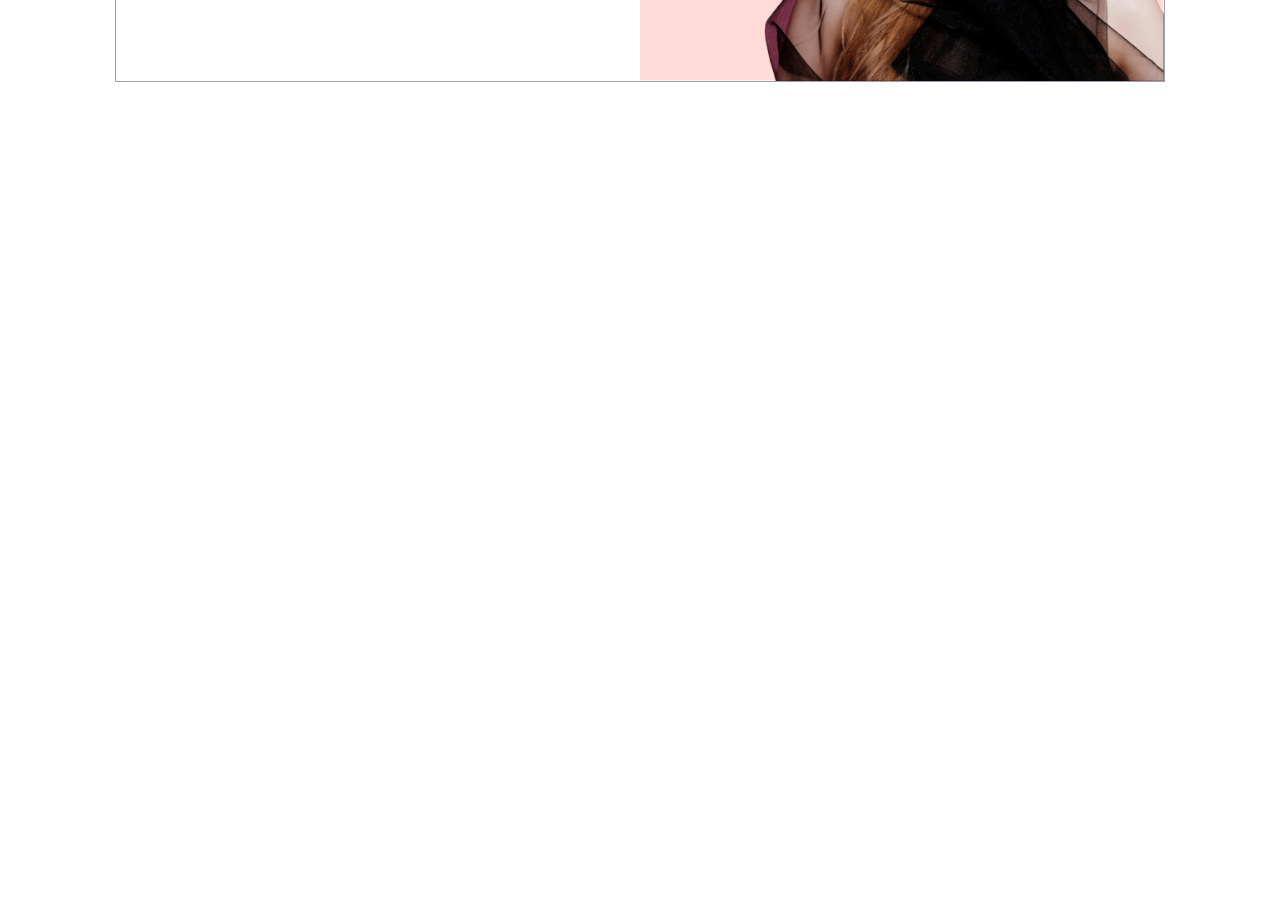
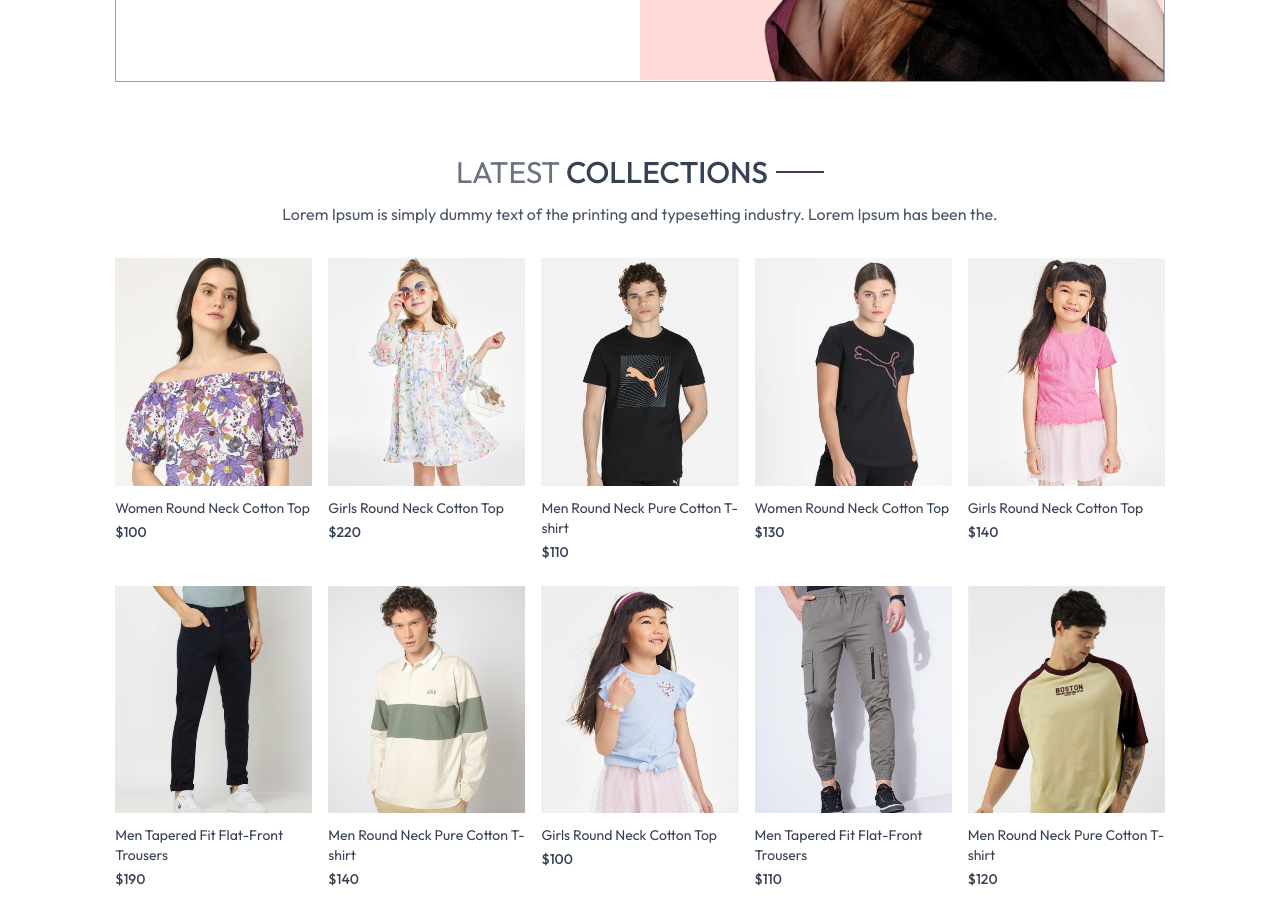
Before and after one commit to JoysonStanly/e-commerce-app, a React (Vite) app in the folder frontend/: page / in a window 1280 px wide. Shown: the part 420-1344 px from the top of the page. Before the commit the page ends 800 px from the top, so only its background shows below. Built offline with nearby package versions, Linux system fonts and the light colour scheme.

Commit message:
added latest collection

```diff
--- a/frontend/src/assets/assets.js
+++ b/frontend/src/assets/assets.js
@@ -108,18 +108,7 @@
         date: 1716634345448,
         bestseller: true
     },
-    {
-        _id: "aaaab",
-        name: "Men Round Neck Pure Cotton T-shirt",
-        description: "A lightweight, usually knitted, pullover shirt, close-fitting and with a round neckline and short sleeves, worn as an undershirt or outer garment.",
-        price: 200,
-        image: [p_img2_1,p_img2_2,p_img2_3,p_img2_4],
-        category: "Men",
-        subCategory: "Topwear",
-        sizes: ["M", "L", "XL"],
-        date: 1716621345448,
-        bestseller: true
-    },
+
     {
         _id: "aaaac",
         name: "Girls Round Neck Cotton Top",
--- /dev/null
+++ b/frontend/src/components/LatestCollection.jsx
@@ -0,0 +1,44 @@
+import React, { useState,useEffect } from 'react'
+import { useContext } from 'react'
+import { ShopContext } from '../context/ShopContext'
+import Title from './Title'
+import Collection from '../pages/Collection'
+import ProductItem from './ProductItem'
+
+
+const LatestCollection = () => {
+
+    const [latestProducts,setLatestProducts] = useState([]);
+
+    const {products} = useContext(ShopContext)
+
+
+
+    useEffect(() => {
+        setLatestProducts(products.slice(0,10));
+    },[products])
+
+
+  return (
+    <div className='my-10'>
+        <div className='text-center py-8  text-3xl'>
+            <Title text1={'LATEST'} text2={'COLLECTIONS'}/>
+            <p className='mt-3 w-3/4 m-auto text-xs sm:text-sm md:text-base text-gray-600'>
+          Lorem Ipsum is simply dummy text of the printing and typesetting industry. Lorem Ipsum has been the.
+          </p>
+        </div>
+
+        <div className='grid grid-cols-2 sm:grid-cols-3 md:grid-cols-4 lg:grid-cols-5 gap-4 gap-y-6'>
+            {
+          latestProducts.map((item,index)=>(
+            <ProductItem key={index} id={item._id} image={item.image} name={item.name} price={item.price} />
+          ))
+        }
+
+        </div>
+
+    </div>
+  )
+}
+
+export default LatestCollection
--- /dev/null
+++ b/frontend/src/components/ProductItem.jsx
@@ -0,0 +1,27 @@
+import React, { useContext } from 'react'
+import { ShopContext } from '../context/ShopContext'
+import { Link } from 'react-router-dom'
+
+const ProductItem = ({ id, name, price, image }) => {
+
+  const { currency } = useContext(ShopContext)
+
+  return (
+    <Link to={`/product/${id}`} className='cursor-pointer text-gray-700'>
+
+      <div className='overflow-hidden'>
+        <img
+          src={image}
+          alt={name}
+          className='hover:scale-110 transition ease-in-out duration-300'
+        />
+      </div>
+
+      <p className='pt-3 pb-1 text-sm'>{name}</p>
+      <p className='text-sm font-medium'>{currency}{price}</p>
+
+    </Link>
+  )
+}
+
+export default ProductItem
--- /dev/null
+++ b/frontend/src/components/Title.jsx
@@ -0,0 +1,12 @@
+import React from 'react'
+
+const Title = ({text1,text2}) => {
+  return (
+    <div className='inline-flex gap-2 items-center'>
+        <p className='text-gray-500'>{text1} <span className='text-gray-700 font-medium'>{text2}</span></p>
+        <p className='w-8 sm:w-12 h-[1px] sm:h-[2px] bg-gray-700'></p>
+    </div>
+  )
+}
+
+export default Title
--- /dev/null
+++ b/frontend/src/context/ShopContext.jsx
@@ -0,0 +1,25 @@
+import { createContext } from "react";
+import { products} from '../assets/assets'
+
+export const ShopContext = createContext();
+
+const ShopContextProvider = (props) => {
+
+    const currency = '$';
+    const delivery_fee = 10;
+
+    const value = {
+        products,currency,delivery_fee
+    }
+
+    return (
+        <ShopContext.Provider value={value}>
+
+            {props.children}
+        </ShopContext.Provider>
+    )
+
+}
+
+
+export default ShopContextProvider;
--- a/frontend/src/main.jsx
+++ b/frontend/src/main.jsx
@@ -3,10 +3,16 @@
 import { BrowserRouter } from 'react-router-dom'
 import './index.css'
 import App from './App.jsx'
+import ShopContextProvider from './context/ShopContext.jsx'
 
 
 createRoot(document.getElementById('root')).render(
   <BrowserRouter>
-    <App />
+    <ShopContextProvider>
+
+      <App />
+
+    </ShopContextProvider>
+
   </BrowserRouter>,
 )
--- a/frontend/src/pages/Home.jsx
+++ b/frontend/src/pages/Home.jsx
@@ -1,12 +1,14 @@
 import React from 'react'
 
 import Hero from '../components/Hero'
+import LatestCollection from '../components/LatestCollection'
 
 const Home = () => {
   return (
     <div>
 
       <Hero />
+      <LatestCollection />
     </div>
   )
 }
```
